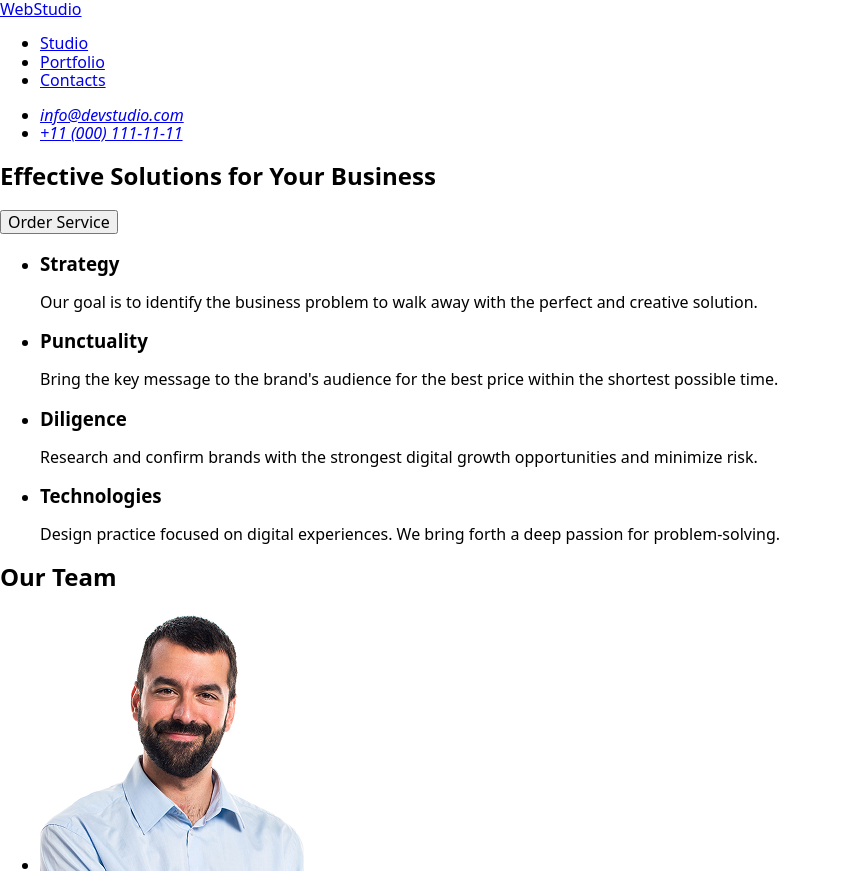
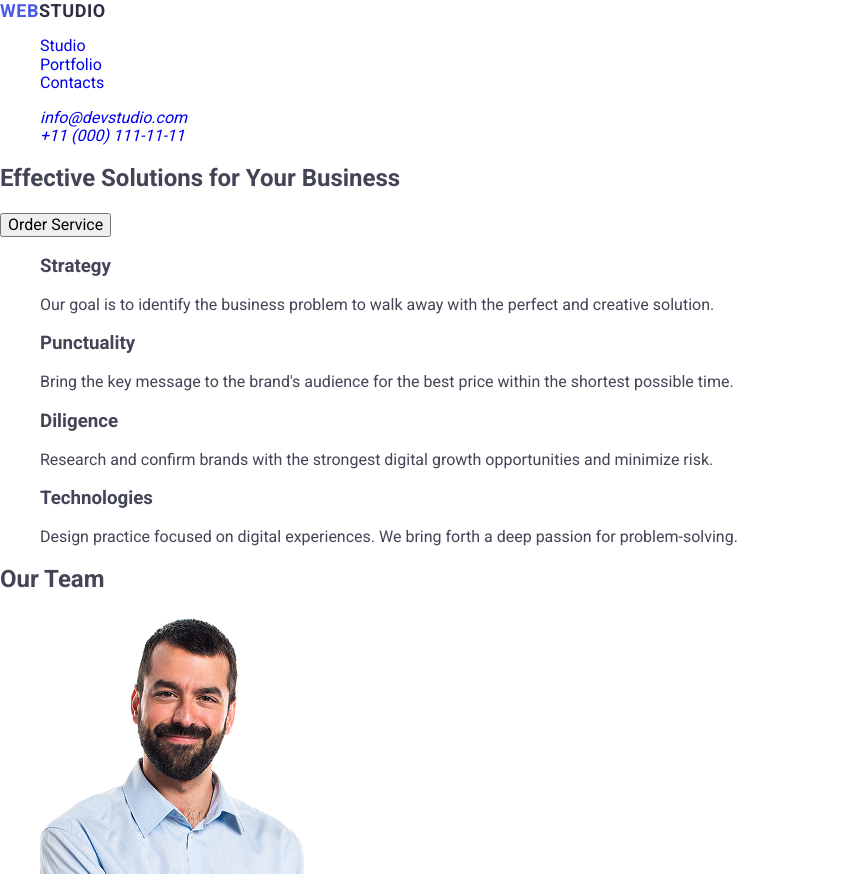
Before and after one commit to Andrii-Horpyniuk/goit-markup-hw-02, a plain HTML site: page index.html in a window 1280 px wide. Shown: the top 877 px of the page, without its empty margins (0-842 px from the left). Drawn offline with nearby package versions, Linux system fonts and the light colour scheme.

Commit message:
css start

```diff
--- a/css/styles.css
+++ b/css/styles.css
@@ -0,0 +1,27 @@
+body {
+  font-family: "Roboto", sans-serif;
+  color: #434455;
+  background-color: #ffffff;
+}
+ul {
+  list-style-type: none;
+}
+a {
+  text-decoration: none;
+}
+.header-logo {
+  font-weight: 700;
+  font-size: 18px;
+  line-height: 1.16667;
+  letter-spacing: 0.03em;
+  text-transform: uppercase;
+  color: #4d5ae5;
+}
+.header-logo-span {
+  font-weight: 700;
+  font-size: 18px;
+  line-height: 1.16667;
+  letter-spacing: 0.03em;
+  text-transform: uppercase;
+  color: #2e2f42;
+}
--- a/index.html
+++ b/index.html
@@ -20,9 +20,11 @@
     <link rel="stylesheet" href="./css/styles.css" />
   </head>
   <body>
-    <header>
-      <nav>
-        <a href="./index.html">WebStudio</a>
+    <header class="header">
+      <nav class="header-nav">
+        <a class="header-logo" href="./index.html"
+          >Web<span class="header-logo-span">Studio</span></a
+        >
         <ul>
           <li><a href="#">Studio</a></li>
           <li><a href="#">Portfolio</a></li>
```
